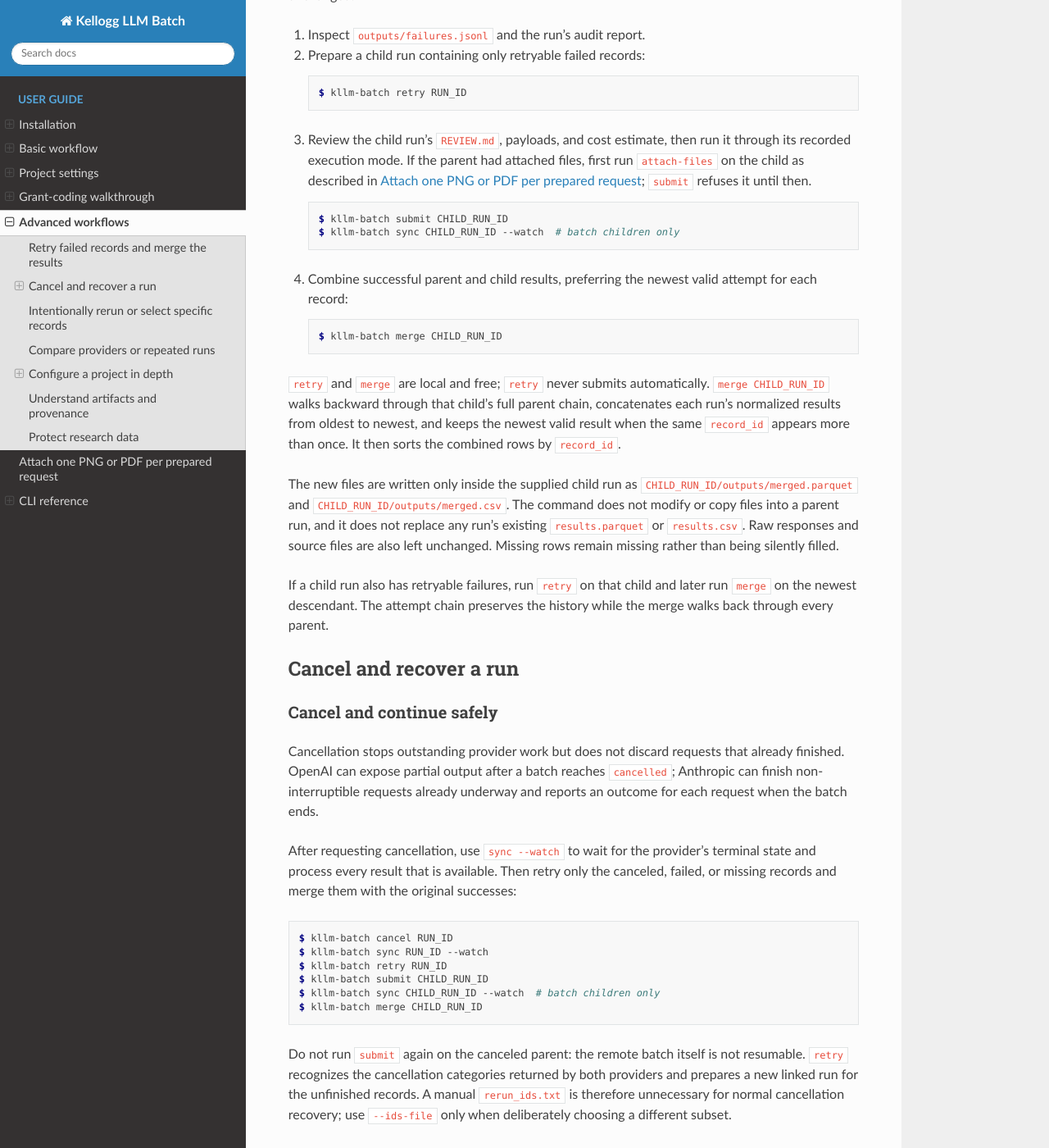
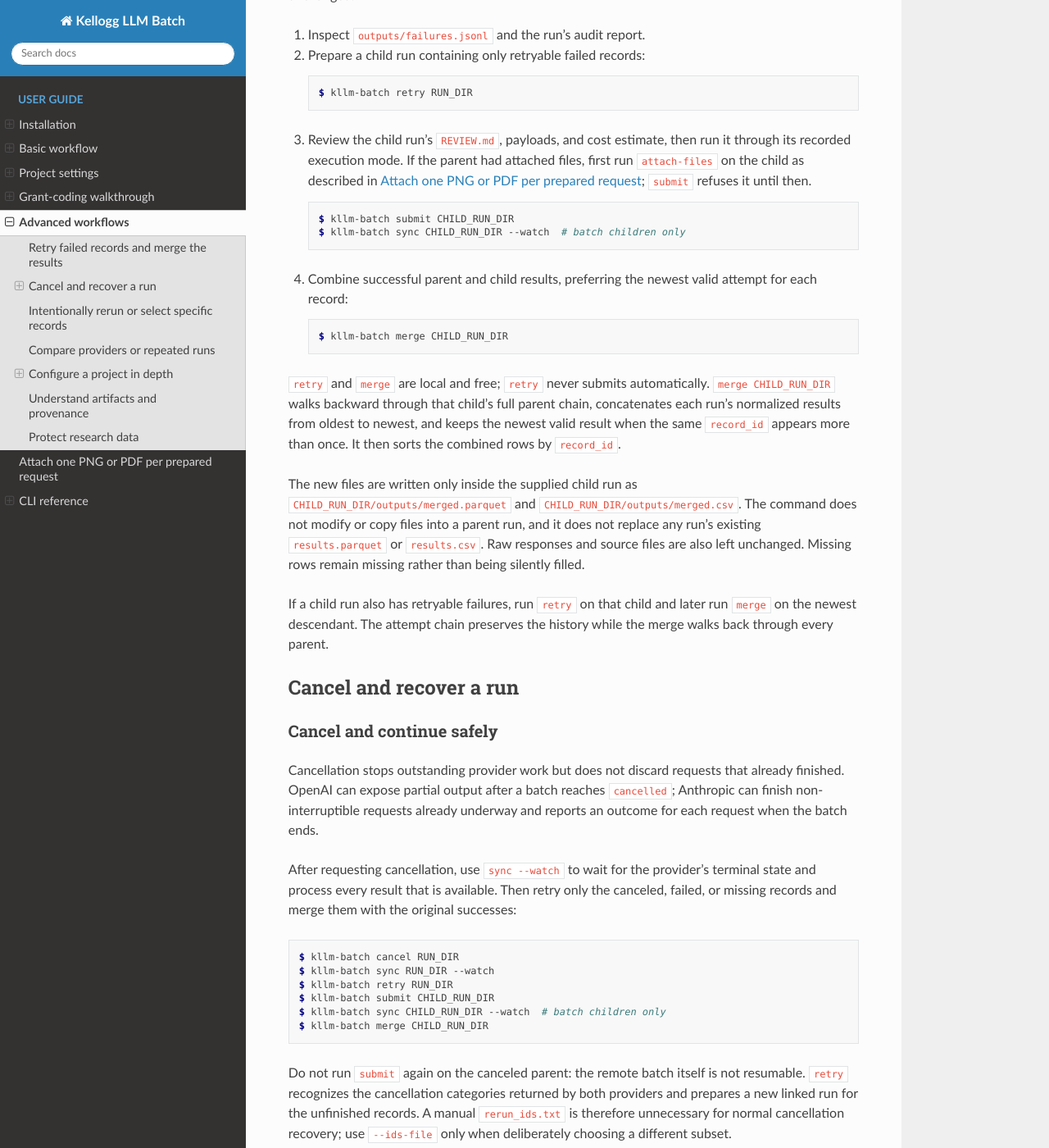
Before and after one commit to rs-kellogg/llm-batch_pipeline, a Sphinx documentation site: the page built from docs/advanced.rst, in a window 1280 px wide and 1400 px high, scrolled down 822 px. Shown: the whole window at 82% size. Built offline with Sphinx 7.4.7 and the Read the Docs theme 3.1.0, drawn with Linux system fonts in a browser that asks for light colours; some of the changed text lies outside the part shown.

Commit message:
update RUN_DIR

```diff
--- a/docs/advanced.rst
+++ b/docs/advanced.rst
@@ -29,7 +29,7 @@ run and its raw responses remain unchanged.
 
    .. code-block:: console
 
-      $ kllm-batch retry RUN_ID
+      $ kllm-batch retry RUN_DIR
 
 #. Review the child run's ``REVIEW.md``, payloads, and cost estimate, then run
    it through its recorded execution mode. If the parent had attached files,
@@ -38,25 +38,25 @@ run and its raw responses remain unchanged.
 
    .. code-block:: console
 
-      $ kllm-batch submit CHILD_RUN_ID
-      $ kllm-batch sync CHILD_RUN_ID --watch  # batch children only
+      $ kllm-batch submit CHILD_RUN_DIR
+      $ kllm-batch sync CHILD_RUN_DIR --watch  # batch children only
 
 #. Combine successful parent and child results, preferring the newest valid
    attempt for each record:
 
    .. code-block:: console
 
-      $ kllm-batch merge CHILD_RUN_ID
+      $ kllm-batch merge CHILD_RUN_DIR
 
 ``retry`` and ``merge`` are local and free; ``retry`` never submits
-automatically. ``merge CHILD_RUN_ID`` walks backward through that child's full
+automatically. ``merge CHILD_RUN_DIR`` walks backward through that child's full
 parent chain, concatenates each run's normalized results from oldest to newest,
 and keeps the newest valid result when the same ``record_id`` appears more than
 once. It then sorts the combined rows by ``record_id``.
 
 The new files are written only inside the supplied child run as
-``CHILD_RUN_ID/outputs/merged.parquet`` and
-``CHILD_RUN_ID/outputs/merged.csv``. The command does not modify or copy files
+``CHILD_RUN_DIR/outputs/merged.parquet`` and
+``CHILD_RUN_DIR/outputs/merged.csv``. The command does not modify or copy files
 into a parent run, and it does not replace any run's existing
 ``results.parquet`` or ``results.csv``. Raw responses and source files are also
 left unchanged. Missing rows remain missing rather than being silently filled.
@@ -83,12 +83,12 @@ successes:
 
 .. code-block:: console
 
-   $ kllm-batch cancel RUN_ID
-   $ kllm-batch sync RUN_ID --watch
-   $ kllm-batch retry RUN_ID
-   $ kllm-batch submit CHILD_RUN_ID
-   $ kllm-batch sync CHILD_RUN_ID --watch  # batch children only
-   $ kllm-batch merge CHILD_RUN_ID
+   $ kllm-batch cancel RUN_DIR
+   $ kllm-batch sync RUN_DIR --watch
+   $ kllm-batch retry RUN_DIR
+   $ kllm-batch submit CHILD_RUN_DIR
+   $ kllm-batch sync CHILD_RUN_DIR --watch  # batch children only
+   $ kllm-batch merge CHILD_RUN_DIR
 
 Do not run ``submit`` again on the canceled parent: the remote batch itself is
 not resumable. ``retry`` recognizes the cancellation categories returned by
@@ -100,10 +100,10 @@ subset.
 Other recovery commands
 ~~~~~~~~~~~~~~~~~~~~~~~
 
-* ``status RUN_ID`` refreshes a batch run's remote status once.
-* ``cancel RUN_ID`` requests cancellation without deleting local artifacts;
+* ``status RUN_DIR`` refreshes a batch run's remote status once.
+* ``cancel RUN_DIR`` requests cancellation without deleting local artifacts;
   completed provider work may still be billable.
-* ``audit RUN_ID`` recomputes local completeness and identifier checks. Normal
+* ``audit RUN_DIR`` recomputes local completeness and identifier checks. Normal
   ``submit``/``sync`` processing already runs this audit.
 * After an interrupted batch operation, rerun ``status`` and then ``sync``.
   Saved remote IDs prevent duplicate submission of recorded segments.
@@ -179,7 +179,7 @@ Review, submit, and process both runs. Then compare them:
 
 .. code-block:: console
 
-   $ kllm-batch compare OPENAI_RUN_ID ANTHROPIC_RUN_ID
+   $ kllm-batch compare OPENAI_RUN_DIR ANTHROPIC_RUN_DIR
 
 Runs are joined by ``record_id``, never row order. For fields defined with
 ``enum`` in the first run's schema, the comparison reports the number compared,
--- a/docs/file_attachments.rst
+++ b/docs/file_attachments.rst
@@ -44,9 +44,9 @@ file-input workflow, attach files to a selected pilot *before* submitting it:
 
    $ kllm-batch validate -c my-project/project.yaml
    $ kllm-batch prepare -c my-project/project.yaml --provider openai --sample-size 2
-   $ kllm-batch attach-files PILOT_RUN_ID --column attachment_file \
+   $ kllm-batch attach-files PILOT_RUN_DIR --column attachment_file \
        --files-dir data/attachments --acknowledge-unestimated-cost
-   $ kllm-batch submit PILOT_RUN_ID
+   $ kllm-batch submit PILOT_RUN_DIR
 
 A relative ``--files-dir`` is resolved against the directory containing
 ``project.yaml``, not the current directory; use an absolute path if unsure.
@@ -72,7 +72,7 @@ prepared requests. Filenames must resolve inside ``--files-dir``; missing,
 unsupported, or oversized files are rejected locally. Only PNG and PDF are
 supported in this first version.
 
-If an attached run has failures, ``kllm-batch retry RUN_ID`` prepares a child
+If an attached run has failures, ``kllm-batch retry RUN_DIR`` prepares a child
 run but does not attach files automatically. Run ``attach-files`` on the child
 with the same column and directory before submitting it. Submission refuses a
 retry child until the required files are attached, and the files must match
--- a/docs/project_settings.rst
+++ b/docs/project_settings.rst
@@ -161,11 +161,11 @@ Evaluation and output
   local source column (``reference_primary_label``) that stays out of
   ``fields_sent``/``columns_preserved`` and so never enters provider prompts
   or normalized results. Preparation saves the selected reference labels to
-  ``RUN_ID/input_snapshot/gold_labels.parquet`` (recorded as
+  ``RUN_DIR/input_snapshot/gold_labels.parquet`` (recorded as
   ``gold_labels_file`` in the manifest); after processing,
-  ``RUN_ID/run_reports/run_summary.json`` reports exact-match accuracy under
+  ``RUN_DIR/run_reports/run_summary.json`` reports exact-match accuracy under
   ``evaluation_metrics.primary_label``. Validation rejects a mapping to a
-  missing column. (``RUN_ID`` is the run directory that ``prepare`` prints —
+  missing column. (``RUN_DIR`` is the run directory that ``prepare`` prints —
   see :doc:`basic`.)
 * ``write_parquet`` / ``write_csv`` — whether to write results in each
   format; the starter writes both.
```
Also changed, not shown: docs/basic.rst (+5 -5 lines), docs/cli.rst (+8 -8 lines), docs/grant_coding.rst (+13 -13 lines), 1 other file.
